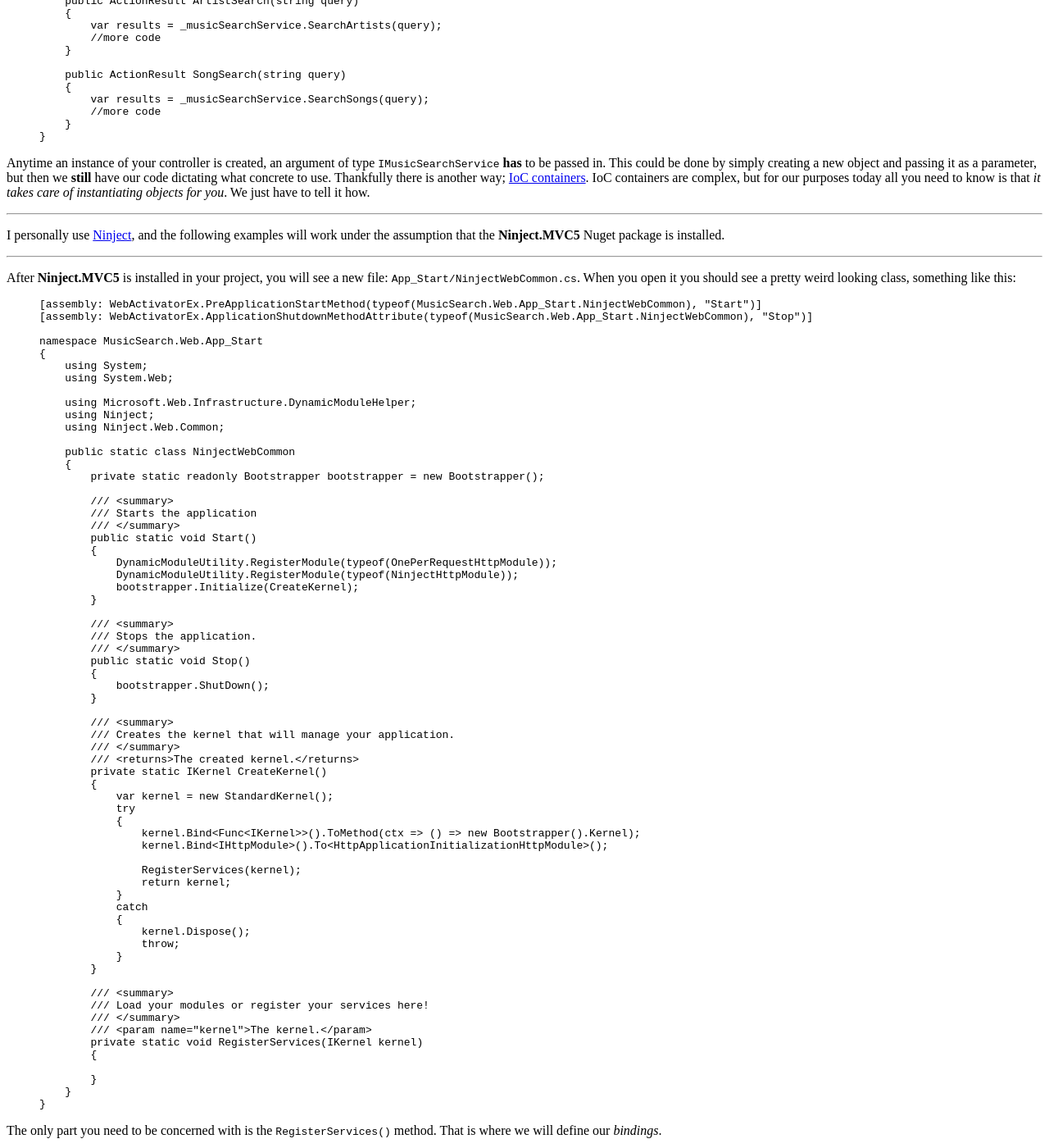
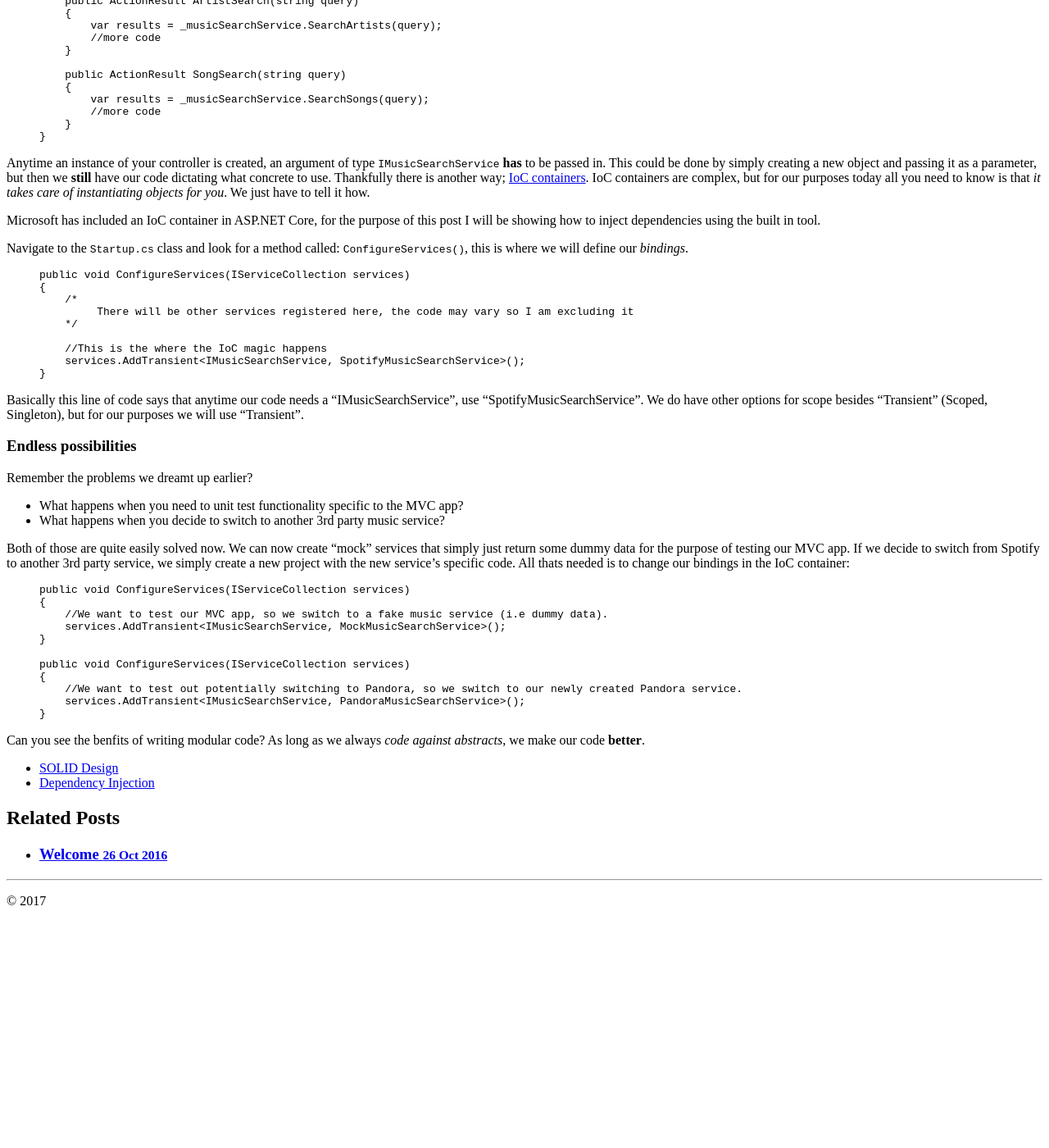
Before and after one commit to maccettura/maccettura.github.io, a Jekyll site: the page built from _posts/2017-06-26-demystifying-dependency-injection-in-dot-net.md, in a window 1280 px wide and 1400 px high, scrolled down 2588 px. Shown: the whole window at 82% size. Built offline with Jekyll 4.4.1, drawn with Linux system fonts in a browser that asks for light colours; comment, search, counter and statistics services are not loaded; after the commit the page ends 3712 px from its top, so only the background shows below that; some of the changed text lies outside the part shown.

Commit message:
Update 2017-06-26-demystifying-dependency-injection-in-dot-net.md
Changing IoC container from Ninject to built in .NET core

```diff
--- a/_posts/2017-06-26-demystifying-dependency-injection-in-dot-net.md
+++ b/_posts/2017-06-26-demystifying-dependency-injection-in-dot-net.md
@@ -171,98 +171,25 @@
 
 Anytime an instance of your controller is created, an argument of type `IMusicSearchService` <strong>has</strong> to be passed in.  This could be done by simply creating a new object and passing it as a parameter, but then we <strong>still</strong> have our code dictating what concrete to use.  Thankfully there is another way; [IoC containers](https://github.com/quozd/awesome-dotnet#ioc).  IoC containers are complex, but for our purposes today all you need to know is that _it takes care of instantiating objects for you_.  We just have to tell it how.
 
-***
+Microsoft has included an IoC container in ASP.NET Core, for the purpose of this post I will be showing how to inject dependencies using the built in tool.
 
-I personally use [Ninject](https://github.com/ninject/ninject), and the following examples will work under the assumption that the <strong>Ninject.MVC5</strong> Nuget package is installed.
-
-***
-
-After <strong>Ninject.MVC5</strong> is installed in your project, you will see a new file: `App_Start/NinjectWebCommon.cs`.  When you open it you should see a pretty weird looking class, something like this:
+Navigate to the `Startup.cs` class and look for a method called: `ConfigureServices()`, this is where we will define our _bindings_.
 
 {% highlight csharp %}
 
-[assembly: WebActivatorEx.PreApplicationStartMethod(typeof(MusicSearch.Web.App_Start.NinjectWebCommon), "Start")]
-[assembly: WebActivatorEx.ApplicationShutdownMethodAttribute(typeof(MusicSearch.Web.App_Start.NinjectWebCommon), "Stop")]
+public void ConfigureServices(IServiceCollection services)
+{
+    /*
+         There will be other services registered here, the code may vary so I am excluding it
+    */
 
-namespace MusicSearch.Web.App_Start
-{
-    using System;
-    using System.Web;
-
-    using Microsoft.Web.Infrastructure.DynamicModuleHelper;
-    using Ninject;
-    using Ninject.Web.Common;
-
-    public static class NinjectWebCommon
-    {
-        private static readonly Bootstrapper bootstrapper = new Bootstrapper();
-
-        /// <summary>
-        /// Starts the application
-        /// </summary>
-        public static void Start()
-        {
-            DynamicModuleUtility.RegisterModule(typeof(OnePerRequestHttpModule));
-            DynamicModuleUtility.RegisterModule(typeof(NinjectHttpModule));
-            bootstrapper.Initialize(CreateKernel);
-        }
-
-        /// <summary>
-        /// Stops the application.
-        /// </summary>
-        public static void Stop()
-        {
-            bootstrapper.ShutDown();
-        }
-
-        /// <summary>
-        /// Creates the kernel that will manage your application.
-        /// </summary>
-        /// <returns>The created kernel.</returns>
-        private static IKernel CreateKernel()
-        {
-            var kernel = new StandardKernel();
-            try
-            {
-                kernel.Bind<Func<IKernel>>().ToMethod(ctx => () => new Bootstrapper().Kernel);
-                kernel.Bind<IHttpModule>().To<HttpApplicationInitializationHttpModule>();
-
-                RegisterServices(kernel);
-                return kernel;
-            }
-            catch
-            {
-                kernel.Dispose();
-                throw;
-            }
-        }
-
-        /// <summary>
-        /// Load your modules or register your services here!
-        /// </summary>
-        /// <param name="kernel">The kernel.</param>
-        private static void RegisterServices(IKernel kernel)
-        {
-
-        }
-    }
+    //This is the where the IoC magic happens
+    services.AddTransient<IMusicSearchService, SpotifyMusicSearchService>();
 }
 
 {% endhighlight %}
 
-The only part you need to be concerned with is the `RegisterServices()` method.  That is where we will define our _bindings_.
-
-{% highlight csharp %}
-
-private static void RegisterServices(IKernel kernel)
-{
-    //Anytime our code needs a "IMusicSearchService", use "SpotifyMusicSearchService"
-    kernel.Bind<IMusicSearchService>().To<SpotifyMusicSearchService>();
-}
-
-{% endhighlight %}
-
-Now, <strong>that's it</strong>.
+Basically this line of code says that anytime our code needs a "IMusicSearchService", use "SpotifyMusicSearchService".  We do have other options for scope besides "Transient" (Scoped, Singleton), but for our purposes we will use "Transient".
 
 <h3>Endless possibilities</h3>
 
@@ -271,6 +198,26 @@
  - What happens when you need to unit test functionality specific to the MVC app?
  - What happens when you decide to switch to another 3rd party music service?
 
-Both of those are quite easily solved now.  We can now create "mock" services that simply just return some dummy data for the purpose of testing our MVC app.  If we decide to switch from Spotify to another 3rd party service, we simply create a new project with the new service's specific code.  All thats needed is to change our bindings in the IoC container.
+Both of those are quite easily solved now.  We can now create "mock" services that simply just return some dummy data for the purpose of testing our MVC app.  If we decide to switch from Spotify to another 3rd party service, we simply create a new project with the new service's specific code.  All thats needed is to change our bindings in the IoC container:
 
-As long as we always _code against abstracts_, we make our code <strong>better</strong>.
+{% highlight csharp %}
+
+public void ConfigureServices(IServiceCollection services)
+{
+    //We want to test our MVC app, so we switch to a fake music service (i.e dummy data).
+    services.AddTransient<IMusicSearchService, MockMusicSearchService>();
+}
+
+{% endhighlight %}
+
+{% highlight csharp %}
+
+public void ConfigureServices(IServiceCollection services)
+{
+    //We want to test out potentially switching to Pandora, so we switch to our newly created Pandora service.
+    services.AddTransient<IMusicSearchService, PandoraMusicSearchService>();
+}
+
+{% endhighlight %}
+
+Can you see the benfits of writing modular code?  As long as we always _code against abstracts_, we make our code <strong>better</strong>.
```
